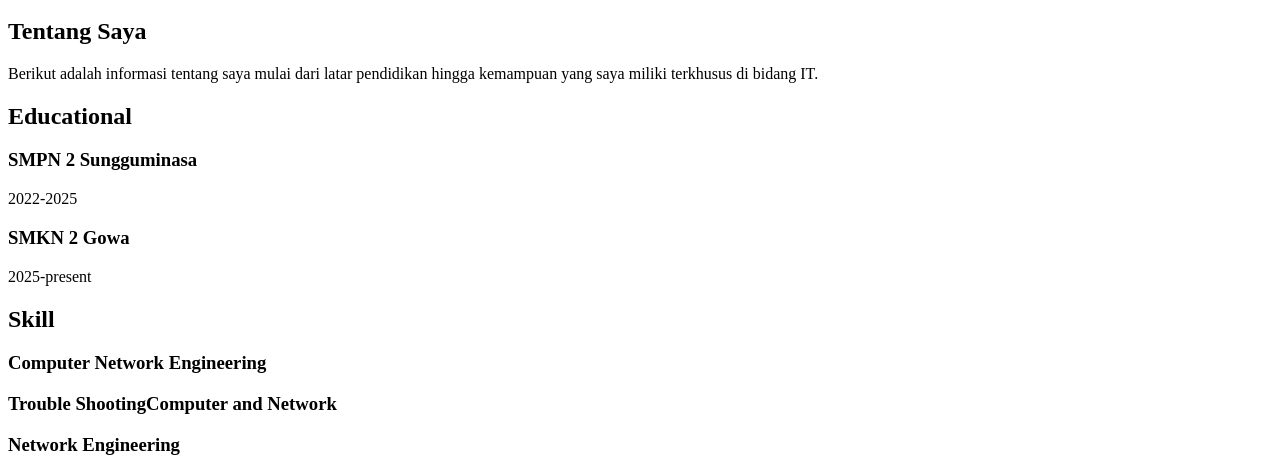
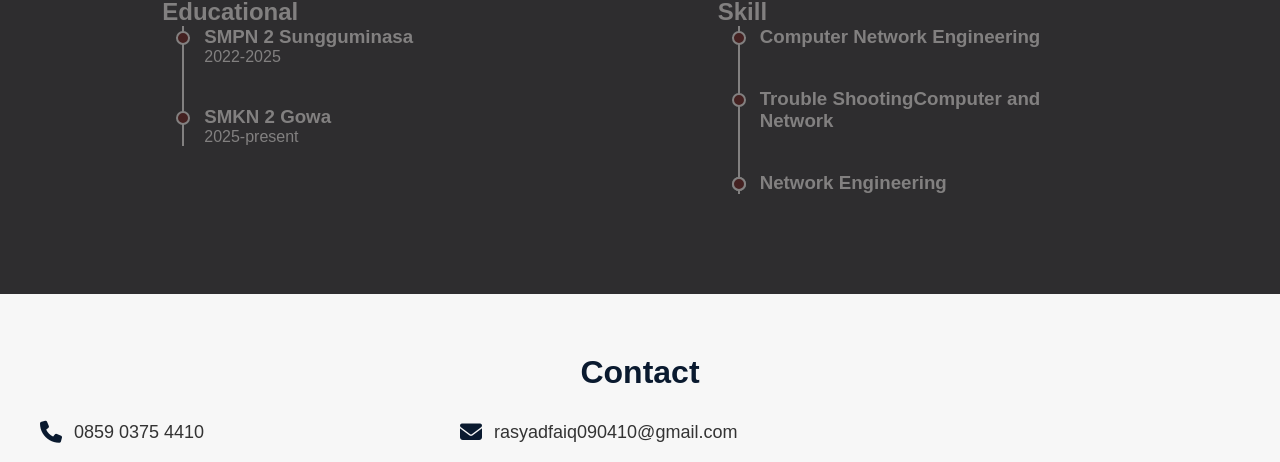
Before and after one commit to RasyadFaiqgantenk/Projek-Faiq, a plain HTML site: page index.html in a window 1280 px wide. Shown: the part 472-934 px from the top of the page. Drawn offline with Linux system fonts and the light colour scheme; the site is published under a folder, as on GitHub Pages, so addresses that start at the root find nothing.

Commit message:
Update index.html

```diff
--- a/index.html
+++ b/index.html
@@ -5,7 +5,7 @@
     <meta charset="UTF-8">
     <meta name="viewport" content="width=a, initial-scale=1.0">
     <title>my website</title>
-    <link rel="stylesheet" href="/assetss/css/style.css">
+    <link rel="stylesheet" href="assetss/css/style.css">
     <link
     rel="stylesheet"
     href="https://cdnjs.cloudflare.com/ajax/libs/font-awesome/6.5.0/css/all.min.css"/>
```
